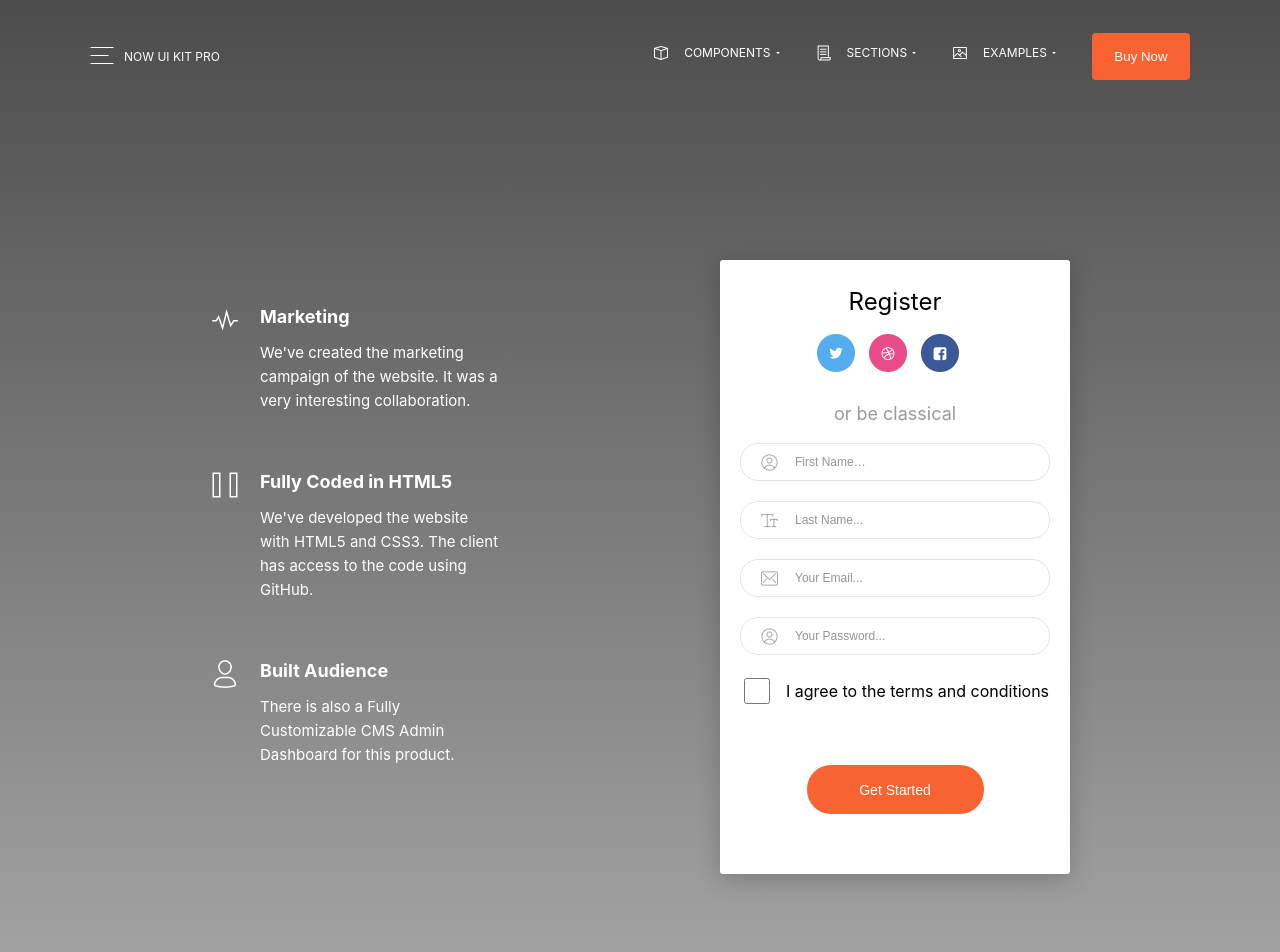
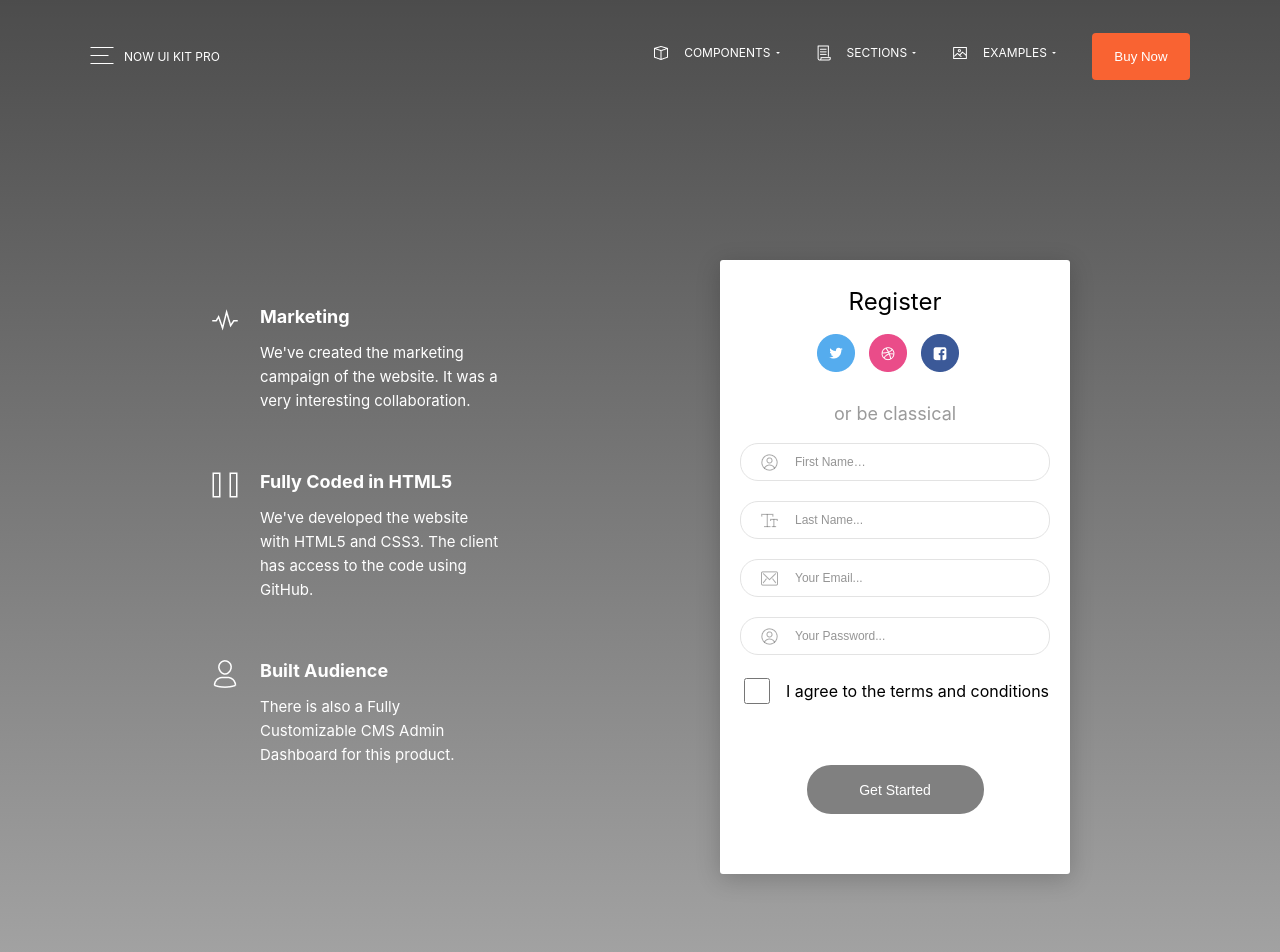
Before and after one commit to MasterJameson/Frontend---Jameson-Bagain, a React (Create React App) app: page /register in a window 1280 px wide. Shown: the top 952 px of the page. Built offline with nearby package versions, Linux system fonts and the light colour scheme.

Commit message:
implement API

```diff
--- a/src/View/Signup/Signup.jsx
+++ b/src/View/Signup/Signup.jsx
@@ -20,8 +20,14 @@ const Signup = () => {
   const navigate = useNavigate();
 
   const [register, setRegister] = useState({
-    name: ''
+    firstName: '',
+    lastName: '',
+    email: '',
+    password: '',
+    isFormValid: false
   })
+  const [responseApi, setResponseApi] = useState()
+  const [checkbox, setCheckbbox] = useState(false)
 
   useEffect(() => {
     setTimeout(() => {
@@ -35,6 +41,31 @@ const Signup = () => {
       }
     })
   })
+
+
+  const handleChange = (e) => {
+    const name = e.target.name
+    const value = e.target.value
+    setRegister({ ...register, [name]: value })
+  }
+  const handleSubmit = (e) => {
+    e.preventDefault();
+    console.log('register', register)
+    const data = {
+      name: register.firstName + ' ' + register.lastName,
+      email: register.email,
+      password: register.password,
+    }
+    const url = 'https://astibot.unidelc.com/reg.php'
+    fetch(url, {
+      method: 'POST',
+      headers: { 'Content-Type': 'application/json' },
+      body: JSON.stringify(data)
+    }).then(response => response.json()).then(data => setResponseApi(data))
+  }
+
+  console.log(responseApi)
+
   return (
     <>
       <div className={classes.signUpMainDiv}>
@@ -63,14 +94,15 @@ const Signup = () => {
             <li><img src={signUpFbIcon} alt="" /></li>
           </ul>
           <p className={classes.subTitleRight}>or be classical</p>
-          <form style={{ margin: '0 20px 60px' }}>
+          <form style={{ margin: '0 20px 60px' }} >
             <div className={classes.inputDiv}>
               <input
                 required
                 type="text"
                 name="firstName"
                 className={classes.inputStyle}
-                // onChange={handlePhoneNumberChange}
+                value={register.firstName}
+                onChange={(e) => handleChange(e)}
                 placeholder="First Name…"
               />
               <span className={classes.inputIcon}><img src={fNameIcon} alt="" /></span>
@@ -80,8 +112,9 @@ const Signup = () => {
                 required
                 type="text"
                 name="lastName"
+                value={register.lastName}
                 className={classes.inputStyle}
-                // onChange={handlePhoneNumberChange}
+                onChange={(e) => handleChange(e)}
                 placeholder="Last Name..."
               />
               <span className={classes.inputIcon}><img src={lNameIcon} alt="" /></span>
@@ -90,9 +123,10 @@ const Signup = () => {
               <input
                 required
                 type="text"
+                value={register.email}
                 name="email"
                 className={classes.inputStyle}
-                // onChange={handlePhoneNumberChange}
+                onChange={(e) => handleChange(e)}
                 placeholder="Your Email..."
               />
               <span className={classes.inputIcon}><img src={signUpEmail} alt="" /></span>
@@ -101,9 +135,10 @@ const Signup = () => {
               <input
                 required
                 type="password"
+                value={register.password}
                 name="password"
                 className={classes.inputStyle}
-                // onChange={handlePhoneNumberChange}
+                onChange={(e) => handleChange(e)}
                 placeholder="Your Password..."
               />
               <span className={classes.inputIcon}><img src={fNameIcon} alt="" /></span>
@@ -114,10 +149,10 @@ const Signup = () => {
               alignItems: 'center',
               margin: '0 auto',
             }}>
-              <input type="checkbox" name="tnc" className={classes.inputCheck} />
+              <input type="checkbox" value={checkbox} onChange={(e) => setCheckbbox(e.target.checked)} name="tnc" className={classes.inputCheck} />
               <label htmlFor='tnc' style={{ paddingLeft: 13 }}>I agree to the terms and conditions</label>
             </div>
-            <button type='submit' className={classes.btnStyle}>Get Started</button>
+            <button type='submit' disabled={!checkbox} onClick={handleSubmit} className={!checkbox ? classes.disablebBtnStyle : classes.btnStyle}>Get Started</button>
 
           </form>
         </div>
--- a/src/View/Signup/style.js
+++ b/src/View/Signup/style.js
@@ -1,6 +1,6 @@
 import { makeStyles } from '@mui/styles';
 
-const signupStyle = makeStyles((theme) => ({
+const useStyles = makeStyles((theme) => ({
   colDiv: {
     position: 'relative',
     width: 240,
@@ -97,6 +97,16 @@ const signupStyle = makeStyles((theme) => ({
     color: '#fff',
     cursor: 'pointer',
   },
+  disablebBtnStyle: {
+    width: 177,
+    marginTop: 58,
+    padding: '17px 0 16px',
+    backgroundColor: 'gray',
+    fontSize: 14,
+    border: 'none',
+    borderRadius: '24px',
+    color: '#fff',
+  },
   inputCheck: {
     border: '1px solid #E3E3E3',
     boxSizing: 'border-box',
@@ -107,4 +117,4 @@ const signupStyle = makeStyles((theme) => ({
 
 }))
 
-export default signupStyle
+export default useStyles
```
